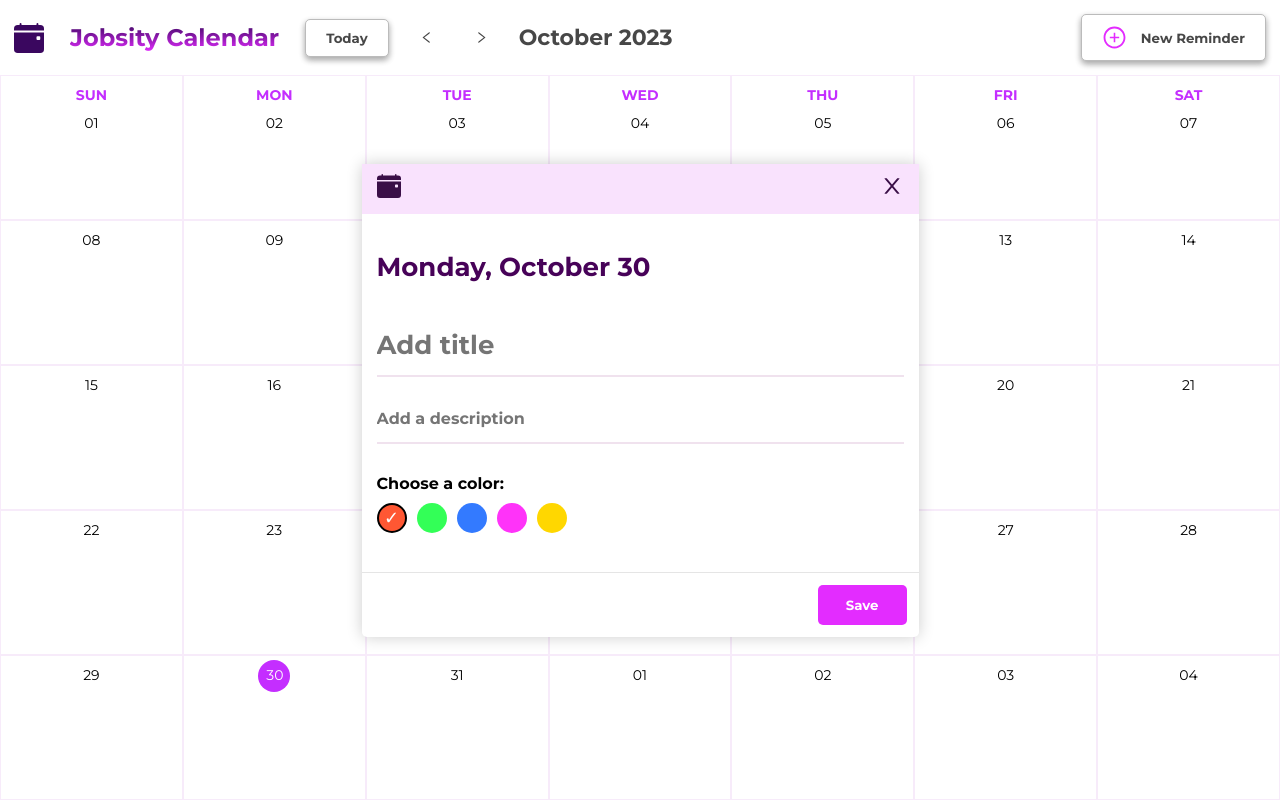
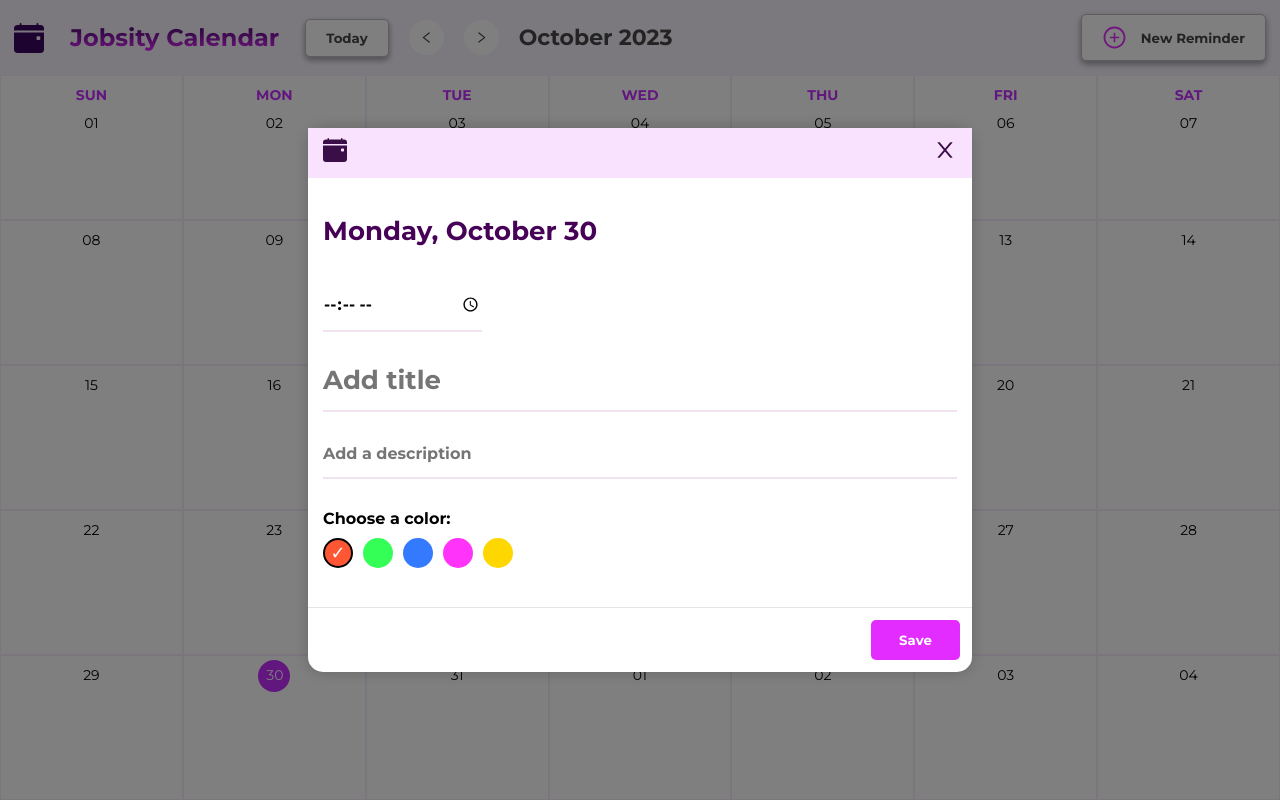
Before and after one commit to jlvillegas04/jobsity-calendar, a React (Vite) app: page / in a window 1280 px wide. Both pictures are taken after a click on the button "New Reminder". Built offline with nearby package versions, Linux system fonts and the light colour scheme.

Commit message:
feat: user can select specific time now. style improvement

```diff
--- a/src/Components/Header/Header.scss
+++ b/src/Components/Header/Header.scss
@@ -2,6 +2,7 @@
     padding: 10px 4px;
     display: flex;
     align-items: center;
+    background-color: #f8f2fd;
 
     .header-logo {
         margin: 10px;
--- a/src/Components/ReminderModal/ReminderModal.jsx
+++ b/src/Components/ReminderModal/ReminderModal.jsx
@@ -22,6 +22,9 @@ export default function ReminderModal() {
     const [selectedColor, setSelectedColor] = useState(selectedReminder
         ? colors.find((color) => color === selectedReminder.color) : colors[0]
     );
+    const [selectedTime, setSelectedTime] = useState(
+        selectedReminder ? selectedReminder.time : "08:00 AM" // Provide a default time
+    );
 
 
 
@@ -36,6 +39,7 @@ export default function ReminderModal() {
             description,
             color: selectedColor,
             day: daySelected.valueOf(),
+            time: selectedTime,
             id: selectedReminder ? selectedReminder.id : Date.now(),
         };
         if (selectedReminder) {
@@ -77,6 +81,13 @@ export default function ReminderModal() {
             <div className="form-body">
                 <div className="body-grid">
                     <p className="form-date">{daySelected.format("dddd, MMMM DD")}</p>
+                    <input
+                        className="form-time"
+                        type="time"
+                        name="time"
+                        value={selectedTime}
+                        onChange={(e) => setSelectedTime(e.target.value)}
+                    />
                     <input
                         className="form-title"
                         type="text"
--- a/src/Components/ReminderModal/ReminderModal.scss
+++ b/src/Components/ReminderModal/ReminderModal.scss
@@ -6,11 +6,12 @@
     top: 0;
     display: flex;
     justify-content: center;
+    background: rgba(0, 0, 0, 0.5);
     align-items: center;
 
     .modal-form {
         background-color: white;
-        border-radius: 5px;
+        border-radius: 15px;
         box-shadow: 0px 0px 1rem rgba(0, 0, 0, 0.2);
 
         .form-header {
@@ -40,7 +41,8 @@
             .body-grid {
                 .form-title,
                 .form-description,
-                .form-date {
+                .form-date,
+                .form-time {
                     padding-top: 12px;
                     border: none;
                     color: #470258;
@@ -70,6 +72,12 @@
                 .form-description {
                     font-size: 16px;
                     color: #474747;
+                }
+
+                .form-time {
+                    font-size: 16px;
+                    width: 25%;
+                    color: black;
                 }
 
                 .color-picker {
--- a/src/context/ContextWrapper.jsx
+++ b/src/context/ContextWrapper.jsx
@@ -31,6 +31,7 @@ export default function ContextWrapper(props) {
   const [daySelected, setDaySelected] = useState(dayjs());
   const [showReminderModal, setShowReminderModal] = useState(false);
   const [selectedReminder, setSelectedReminder] = useState(null);
+  const [selectedTime, setSelectedTime] = useState();
   const [savedReminders, dispatchReminder] = useReducer(savedRemindersReducer, [], initReminders);
 
   useEffect(() => {
@@ -54,7 +55,9 @@ export default function ContextWrapper(props) {
       dispatchReminder,
       savedReminders,
       selectedReminder,
-      setSelectedReminder
+      setSelectedReminder,
+      selectedTime,
+      setSelectedTime
       }}>
         {props.children}
     </GlobalContext.Provider>
--- a/src/context/GlobalContext.jsx
+++ b/src/context/GlobalContext.jsx
@@ -12,6 +12,8 @@ const GlobalContext = React.createContext({
     savedReminders: [],
     selectedReminder: null,
     setSelectedReminder: () => {},
+    selectedTime: null,
+    setSelectedTime: () => {},
 });
 
 export default GlobalContext;
```
